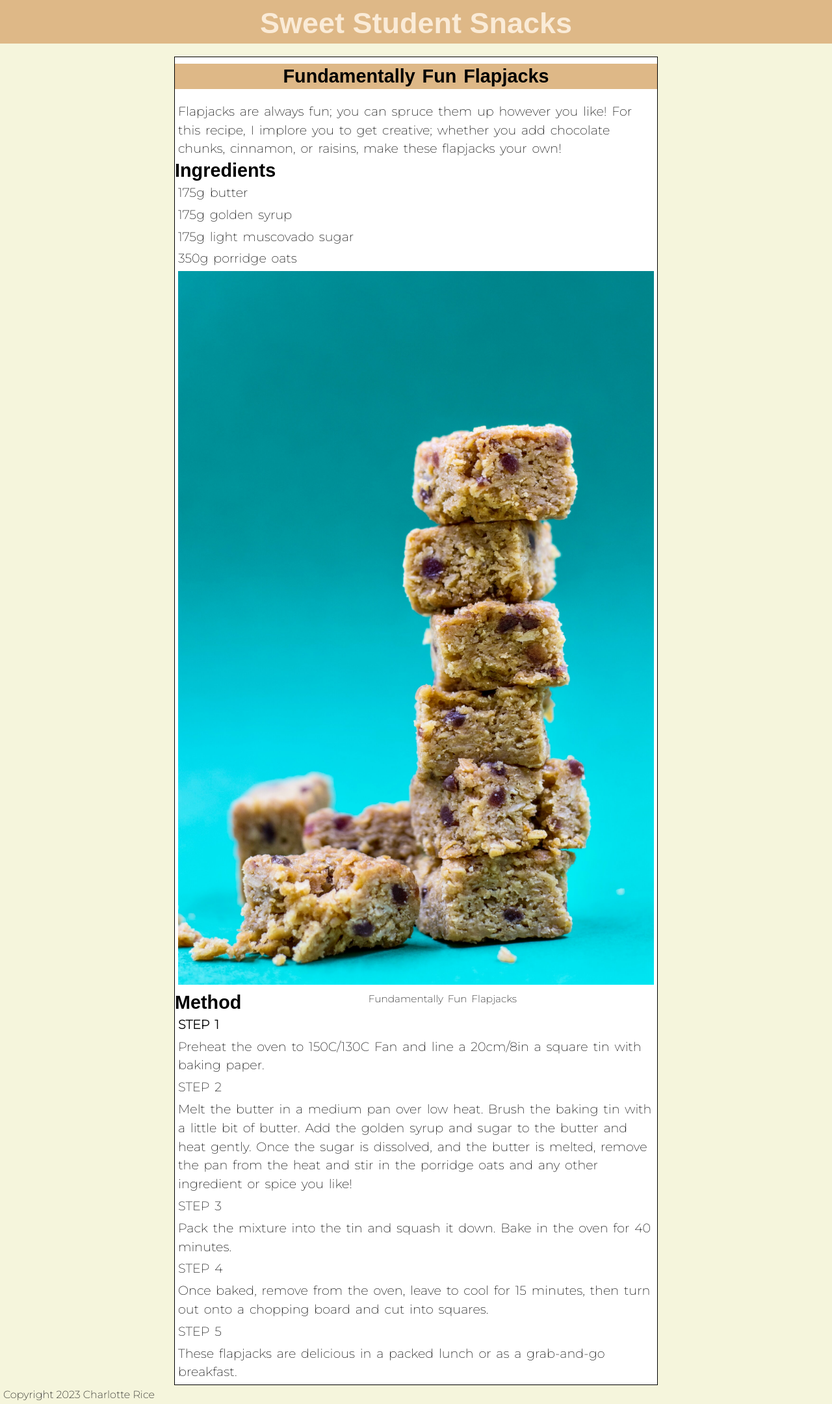
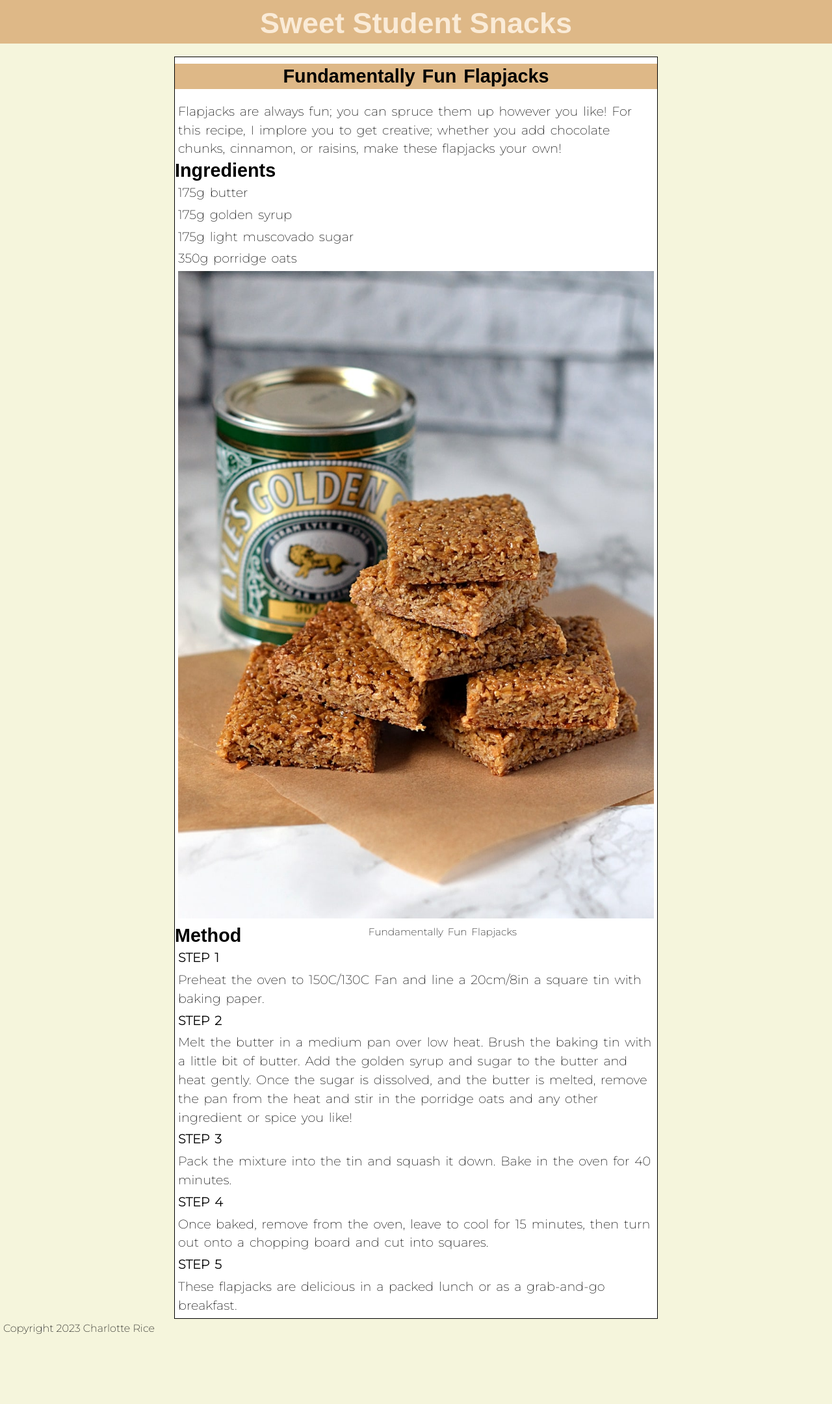
Before and after one commit to charlottericex/SweetStudentSnacks, a Jekyll site: the page built from _recipes/fundamentally-fun-flapjacks.md, in a window 1280 px wide. Shown: the whole page at 65% size. Built offline with Jekyll 4.4.1, drawn with Linux system fonts in a browser that asks for light colours; some web fonts are replaced; after the commit the page ends 2058 px from its top, so only the background shows below that.

Commit message:
Update Recipe “fundamentally-fun-flapjacks”

```diff
--- a/_recipes/fundamentally-fun-flapjacks.md
+++ b/_recipes/fundamentally-fun-flapjacks.md
@@ -16,7 +16,7 @@ Flapjacks are always fun; you can spruce them up however you like! For this reci
 
 350g porridge oats
 
-![](../uploads/alice-pasqual-fya5fhipgi-unsplash.jpg "Fundamentally Fun Flapjacks ")
+![](../uploads/flapjack.jpg "Fundamentally Fun Flapjacks ")
 
 ## Method
 
@@ -24,18 +24,18 @@ Flapjacks are always fun; you can spruce them up however you like! For this reci
 
 Preheat the oven to 150C/130C Fan and line a 20cm/8in a square tin with baking paper.
 
-STEP 2
+**STEP 2**
 
 Melt the butter in a medium pan over low heat. Brush the baking tin with a little bit of butter. Add the golden syrup and sugar to the butter and heat gently. Once the sugar is dissolved, and the butter is melted, remove the pan from the heat and stir in the porridge oats and any other ingredient or spice you like!
 
-STEP 3
+**STEP 3**
 
 Pack the mixture into the tin and squash it down. Bake in the oven for 40 minutes.
 
-STEP 4
+**STEP 4**
 
 Once baked, remove from the oven, leave to cool for 15 minutes, then turn out onto a chopping board and cut into squares.
 
-STEP 5
+**STEP 5**
 
 These flapjacks are delicious in a packed lunch or as a grab-and-go breakfast.
```
Also changed, not shown: uploads/flapjack.jpg (added).
